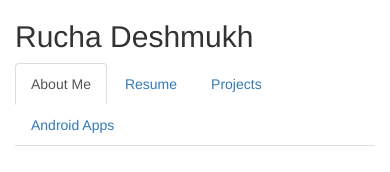
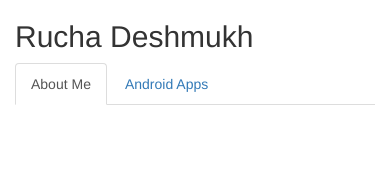
Before and after one commit to ruchad/ruchad.github.io, a plain HTML site: page index.html in a window 390 px wide. Drawn offline with nearby package versions, Linux system fonts and the light colour scheme.

Commit message:
initial commit

```diff
--- a/index.html
+++ b/index.html
@@ -13,14 +13,17 @@
 <div class="container">
   <h2>Rucha Deshmukh</h2>
   <ul class="nav nav-tabs">
-    <li class="active"><a data-toggle="tab" href="#">About Me</a></li>
-    <li><a data-toggle="tab" href="#">Resume</a></li>
-    <li><a data-toggle="tab" href="#">Projects</a></li>
+    <li class="active"><a data-toggle="tab" href="#AboutMe">About Me</a></li>
     <li><a data-toggle="tab" href="#Android">Android Apps</a></li>
   </ul>
 
   <div class="tab-content">
-    <div id="Android" class="tab-pane fade">
+    <div id="AboutMe" class="tab-pane fade in active">
+    <p><br>
+    </p>
+    </div>
+
+	  <div id="Android" class="tab-pane fade">
     <h3><a href="https://play.google.com/store/apps/details?id=simpleanswers.expirydatekeeper">Expiry Data Keeper</a></h3>
     <p>This app helps users make a list of items with expiry date.</p>
     <p>Features:<br>
```
